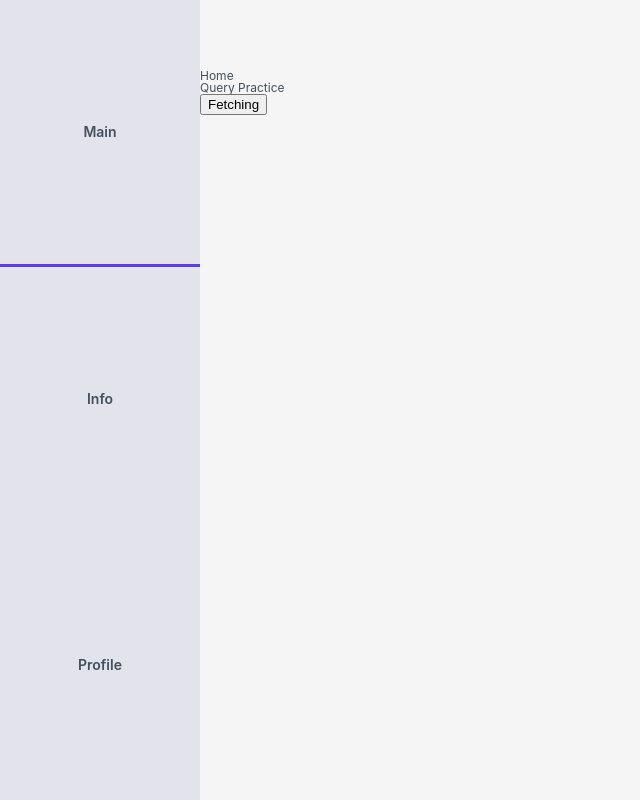
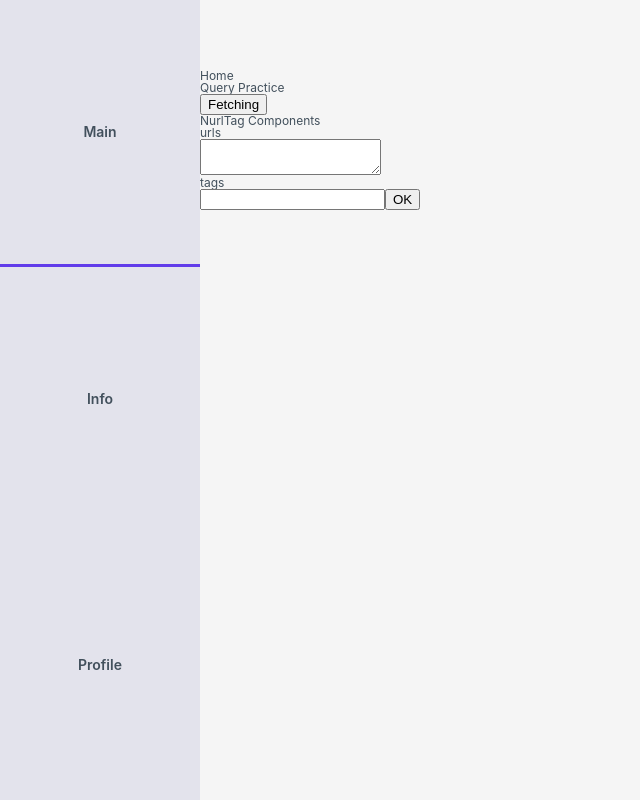
Before and after one commit to DosImpact/blockCrawl_frontend, a React (Create React App) app: page / in a window 1280 px wide. Shown: the whole page, without its empty margins (0-640 px from the left). Built offline with nearby package versions, Linux system fonts and the light colour scheme.

Commit message:
NurlTDD1

```diff
--- a/src/components/Crwal/NurlTag.js
+++ b/src/components/Crwal/NurlTag.js
@@ -9,7 +9,7 @@ import { useLazyQuery } from "@apollo/react-hooks";
 import Loader from "../Loader";
 
 const N_URL_TAG = gql`
-  query NurlTagQuery($tag: String, $urls: [String]) {
+  query NurlTagQuery($tag: String!, $urls: [String!]!) {
     NurlTag(tag: $tag, urls: $urls)
   }
 `;
@@ -32,7 +32,6 @@ export default () => {
     console.log(urls);
     console.log(tag);
     getNurlTag({ variables: { tag, urls } });
-    console.log("data from server", data);
   };
   return (
     <>
@@ -42,6 +41,7 @@ export default () => {
       <h2>tags</h2>
       <input type="text" {...tagInput}></input>
       {loading && <Loader />}
+      {data && JSON.stringify(data)}
       <button onClick={submitBtn}>OK</button>
     </>
   );
--- a/src/routes/Home.js
+++ b/src/routes/Home.js
@@ -49,6 +49,7 @@ const Home = () => {
     <>
       <h2>Home</h2>
       <QueryPractice />
+      <NurlTag />
     </>
   );
 };
```
